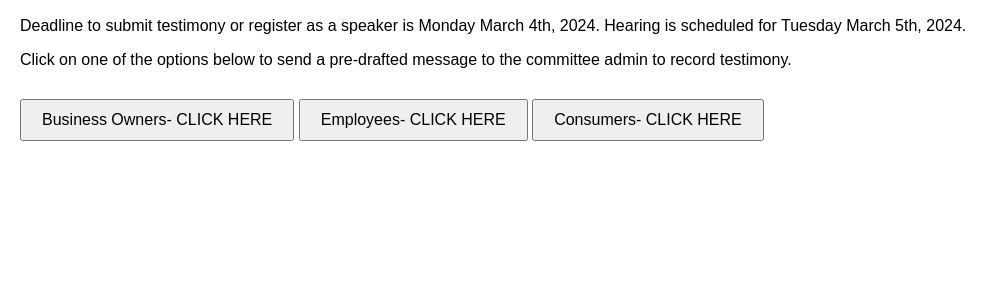
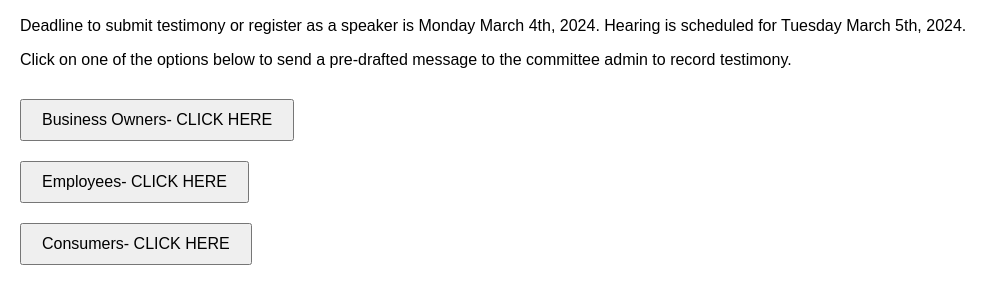
Before and after one commit to BlueoxWH/mail, a plain HTML site: page index.html in a window 1280 px wide. Shown: the part 51-354 px from the top of the page, without its empty margins (0-1008 px from the left). Drawn offline with Linux system fonts and the light colour scheme.

Commit message:
Update index.html

```diff
--- a/index.html
+++ b/index.html
@@ -21,8 +21,8 @@
         <p>Deadline to submit testimony or register as a speaker is Monday March 4th, 2024. Hearing is scheduled for Tuesday March 5th, 2024.</p>
         <p>Click on one of the options below to send a pre-drafted message to the committee admin to record testimony.</p>
     </div>
-    <button class="button" onclick="sendEmail('owners')">Business Owners- CLICK HERE</button>
-    <button class="button" onclick="sendEmail('employees')">Employees- CLICK HERE</button>
+    <button class="button" onclick="sendEmail('owners')">Business Owners- CLICK HERE</button><br>
+    <button class="button" onclick="sendEmail('employees')">Employees- CLICK HERE</button><br>
     <button class="button" onclick="sendEmail('consumers')">Consumers- CLICK HERE</button>
 
     <script>
```
